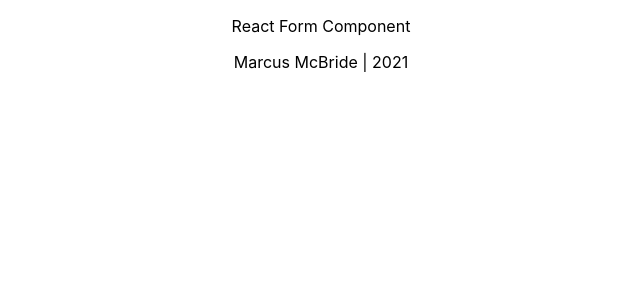
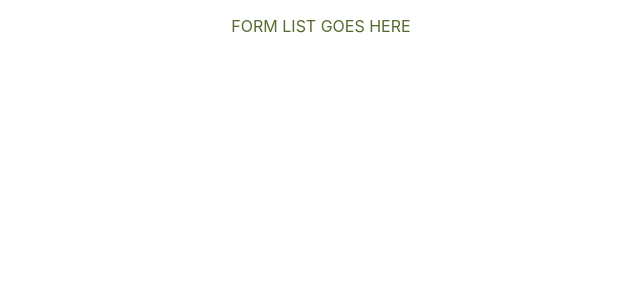
Before and after one commit to marcusmcb/react-form-component, a React (Create React App) app: page / in a window 1280 px wide. Shown: the top 300 px of the page, without its empty margins (319-959 px from the left). Built offline with nearby package versions, Linux system fonts and the light colour scheme.

Commit message:
added formlist component

```diff
--- a/src/App.js
+++ b/src/App.js
@@ -1,10 +1,10 @@
 import './App.css';
+import Formlist from './components/Formlist'
 
 const App = () => {
   return (
     <div className="App">
-      <p>React Form Component</p>
-      <p>Marcus McBride | 2021</p>
+      <Formlist />
     </div>
   );
 }
--- /dev/null
+++ b/src/components/Formlist.css
@@ -0,0 +1,3 @@
+.form-list {
+    color: darkolivegreen;
+}
--- /dev/null
+++ b/src/components/Formlist.js
@@ -0,0 +1,12 @@
+import React from 'react'
+import './Formlist.css'
+
+const Formlist = () => {
+    return (
+        <div>
+            <p className='form-list'>FORM LIST GOES HERE</p>
+        </div>
+    )
+}
+
+export default Formlist
```
